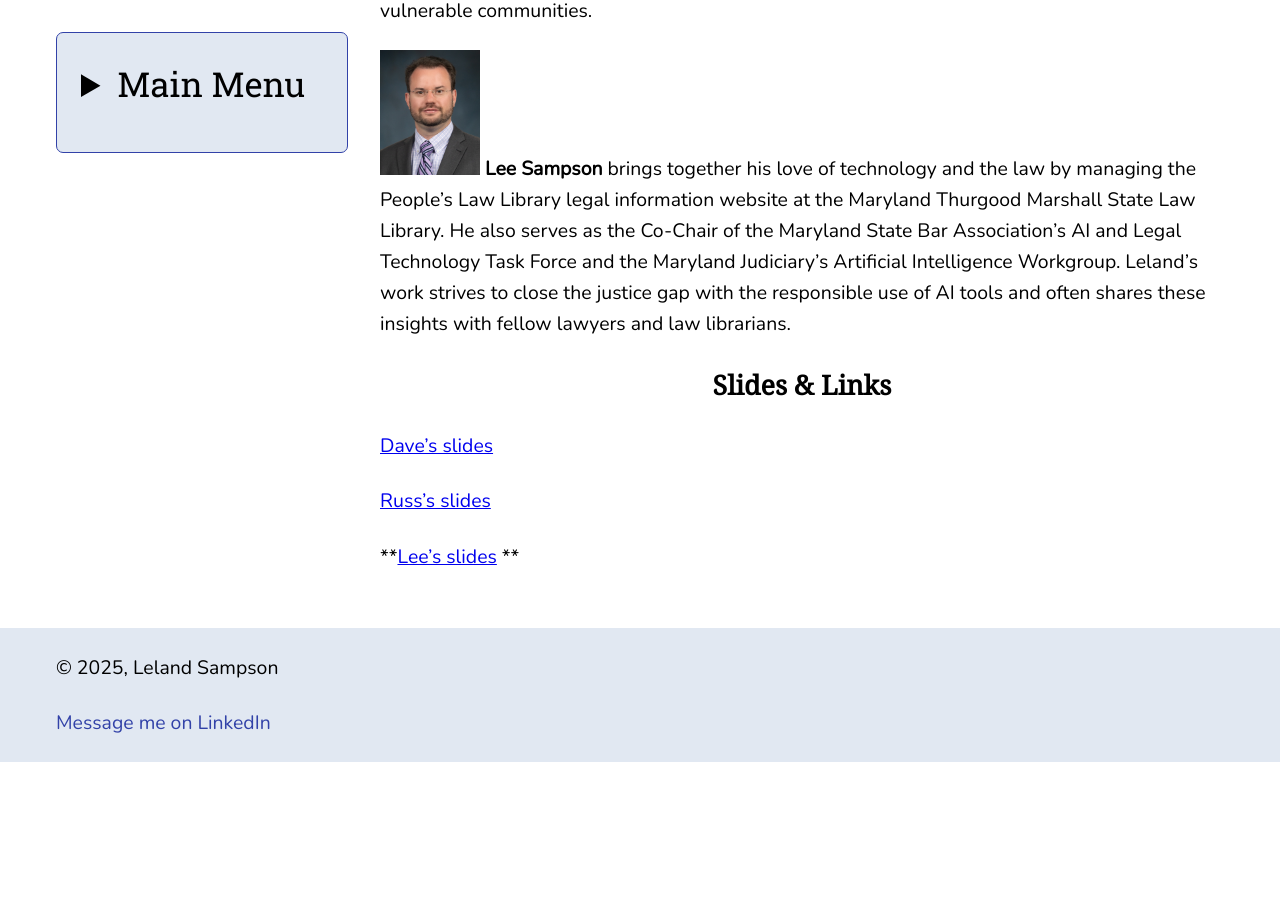
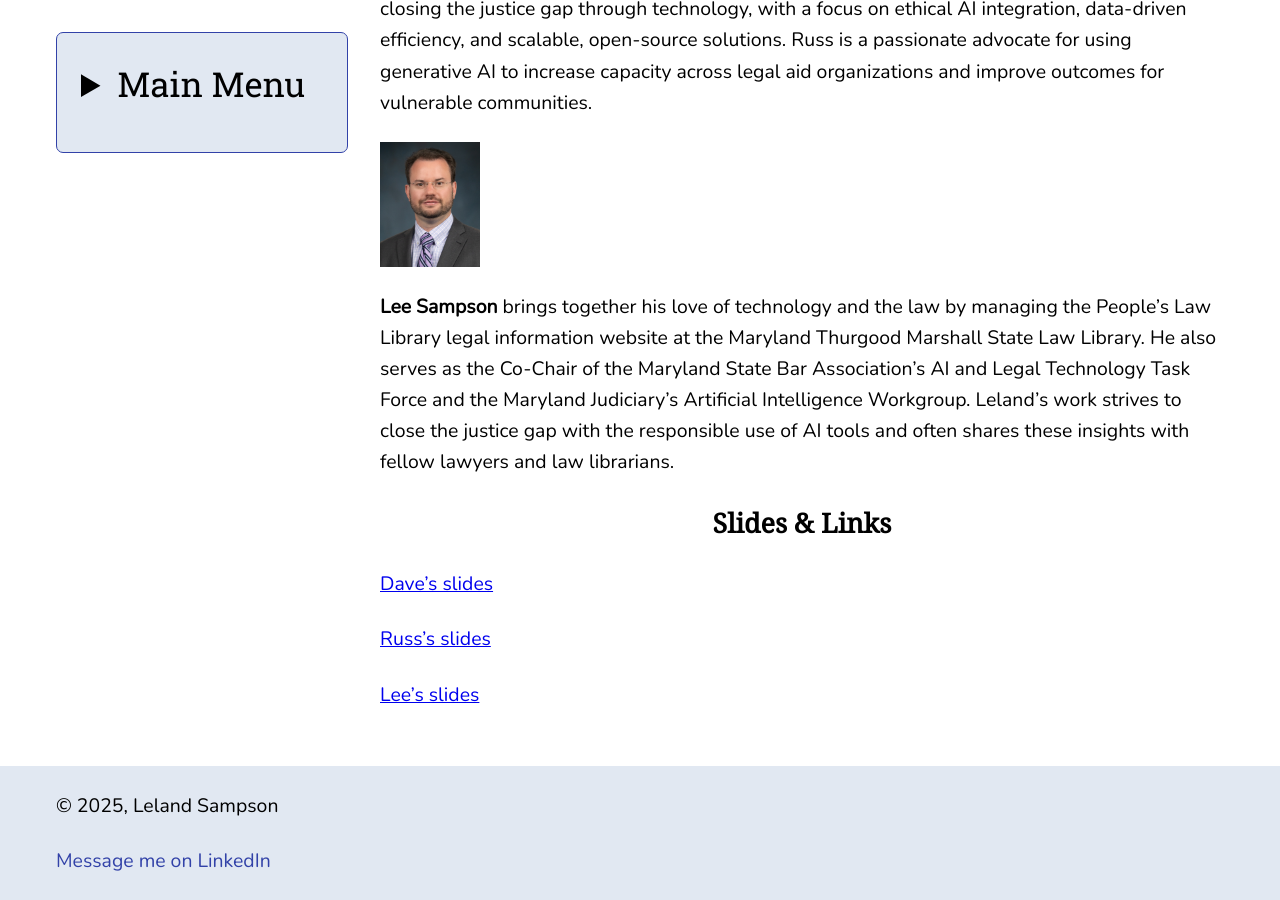
Before and after one commit to lelandsampson/Leland-Sampson-Website, a Jekyll site: the page built from 2025-delaware-ai.md, in a window 1280 px wide and 900 px high, scrolled down 1130 px. Built offline with Jekyll 4.4.1, drawn with Linux system fonts in a browser that asks for light colours; before the commit the page ends 1892 px from its top, so only the background shows below that.

Commit message:
Update 2025-delaware-ai.md

```diff
--- a/2025-delaware-ai.md
+++ b/2025-delaware-ai.md
@@ -8,14 +8,20 @@
 
 <h2 align="center">Presenters </h2>
 
-<img src="/images/dave.jpg" alt="Dave Pantzer" style="width:100px;">
+<img src="/images/dave.jpg" alt="Dave Pantzer" align="center" style="width:100px;">
+
+
 **Dave Pantzer** serves as the Deputy Director and Chief Program Officer of Maryland Legal Services Corporation.  He is a member of the board of the National Association of IOLTA Programs and a member of the IAALS Above the Line Network Advisory Committee. He previously served as director of education, outreach and technology at the Pro Bono Resource Center of Maryland and managed the Maryland People’s Law Library statewide legal information website. He has been a civil litigator with Simms, Showers LLP; a chair of the Maryland State Bar Association Section on Delivery of Legal Services; and a member of the legal studies faculty at Towson University.
 
 
-<img src="/images/russ-ig.jpg" alt="Russ Bloomquist" style="width:100px;">
+<img src="/images/russ-ig.jpg" alt="Russ Bloomquist" align="center" style="width:100px;">
+
+
 **Russ Bloomquist** leads innovation and automation initiatives at Maryland Legal Aid, where he leverages over 25 years of experience in software development and design. His work centers on closing the justice gap through technology, with a focus on ethical AI integration, data-driven efficiency, and scalable, open-source solutions. Russ is a passionate advocate for using generative AI to increase capacity across legal aid organizations and improve outcomes for vulnerable communities.
 
-<img src="/images/sampson-headshot-small.jpg" alt="Leland Sampson" style="width:100px;">
+<img src="/images/sampson-headshot-small.jpg" alt="Leland Sampson" align="center" style="width:100px;">
+
+
 **Lee Sampson** brings together his love of technology and the law by managing the People’s Law Library legal information website at the Maryland Thurgood Marshall State Law Library. He also serves as the Co-Chair of the Maryland State Bar Association’s AI and Legal Technology Task Force and the Maryland Judiciary’s Artificial Intelligence Workgroup. Leland’s work strives to close the justice gap with the responsible use of AI tools and often shares these insights with fellow lawyers and law librarians.
 
 
@@ -24,4 +30,4 @@
 
 [Russ's slides](/files/mla-leveraging-ai.pdf)
 
-**[Lee's slides](/files/***.pdf) **
+[Lee's slides](/files/***.pdf)
```
